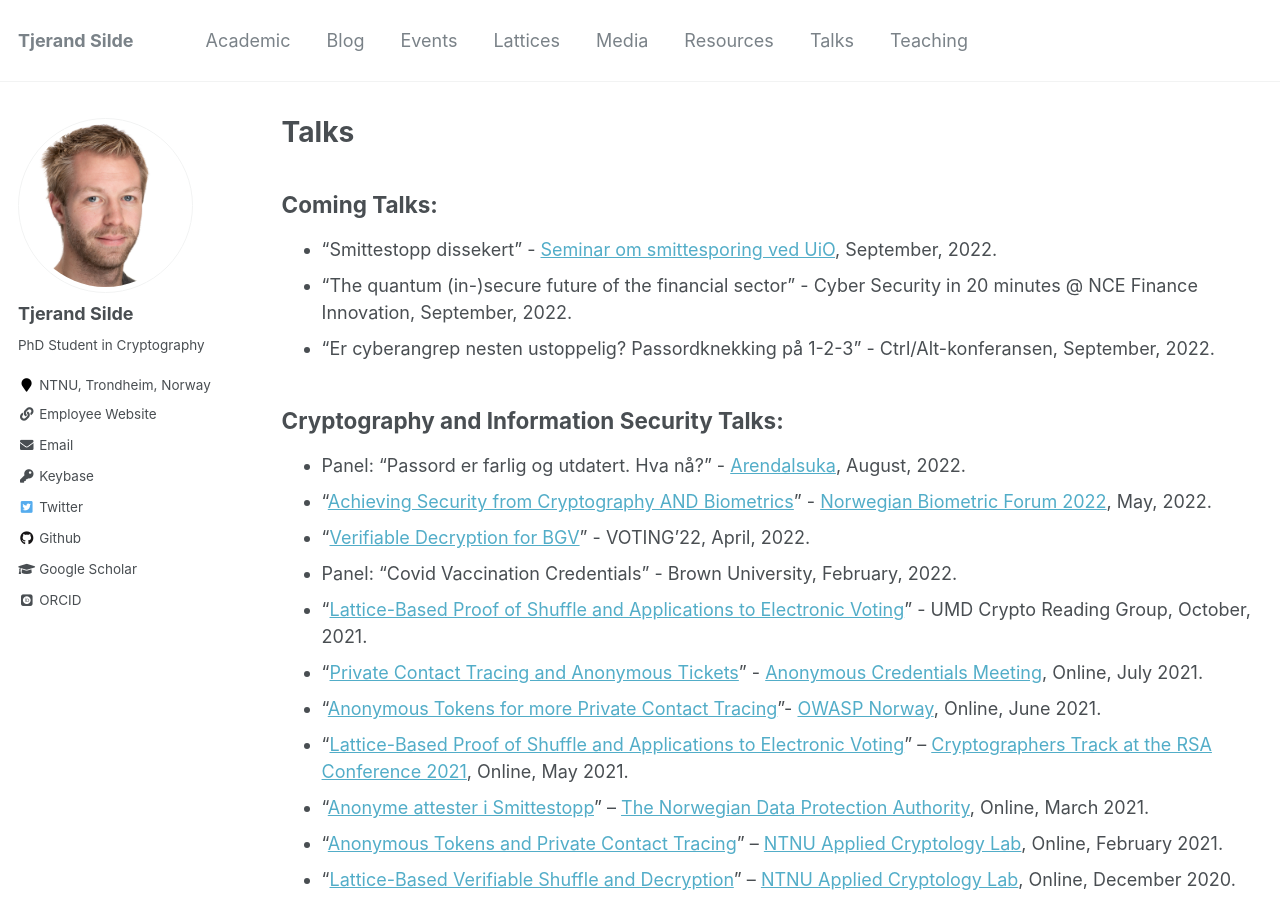
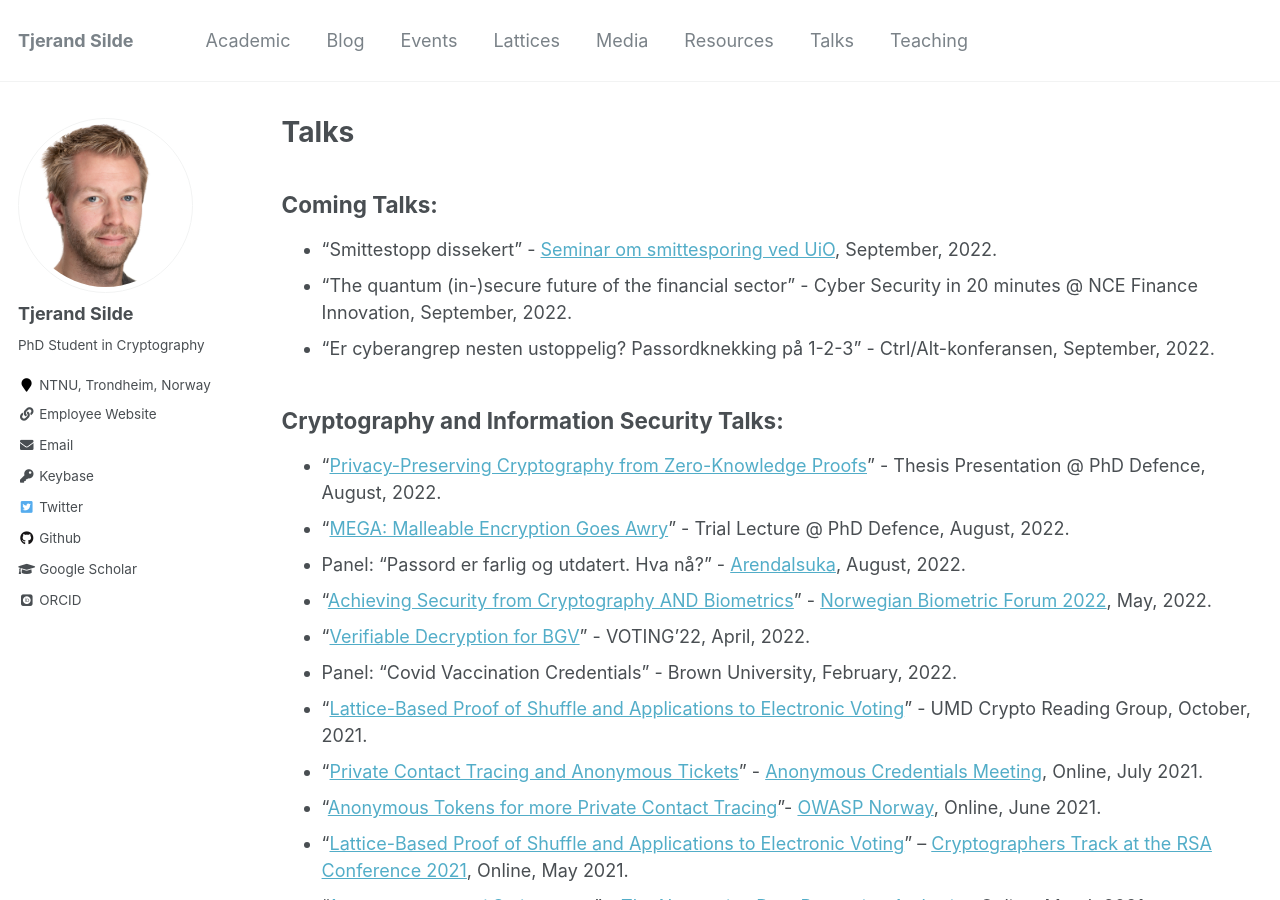
Before and after one commit to tjesi/tjesi.github.io, a Jekyll site: the page built from _pages/talks.md, in a window 1280 px wide and 900 px high. Built offline with Jekyll 4.4.1, drawn with Linux system fonts in a browser that asks for light colours; some web fonts are replaced.

Commit message:
Update talks.md

```diff
--- a/_pages/talks.md
+++ b/_pages/talks.md
@@ -13,6 +13,8 @@ author_profile: true
 
 ## Cryptography and Information Security Talks:
 
+* "[Privacy-Preserving Cryptography from Zero-Knowledge Proofs](https://tjerandsilde.no/files/Defence.pdf)" - Thesis Presentation @ PhD Defence, August, 2022.
+* "[MEGA: Malleable Encryption Goes Awry](https://tjerandsilde.no/files/Trial.pdf)" - Trial Lecture @ PhD Defence, August, 2022.
 * Panel: "Passord er farlig og utdatert. Hva nå?" - [Arendalsuka](https://program.arendalsuka.no/event/user-view/18770), August, 2022.
 * "[Achieving Security from Cryptography AND Biometrics](https://tjerandsilde.no/files/biometrics.pdf)" - [Norwegian Biometric Forum 2022](https://eab.org/events/program/285), May, 2022.
 * "[Verifiable Decryption for BGV](https://tjerandsilde.no/files/voting.pdf)" - VOTING'22, April, 2022.
```
